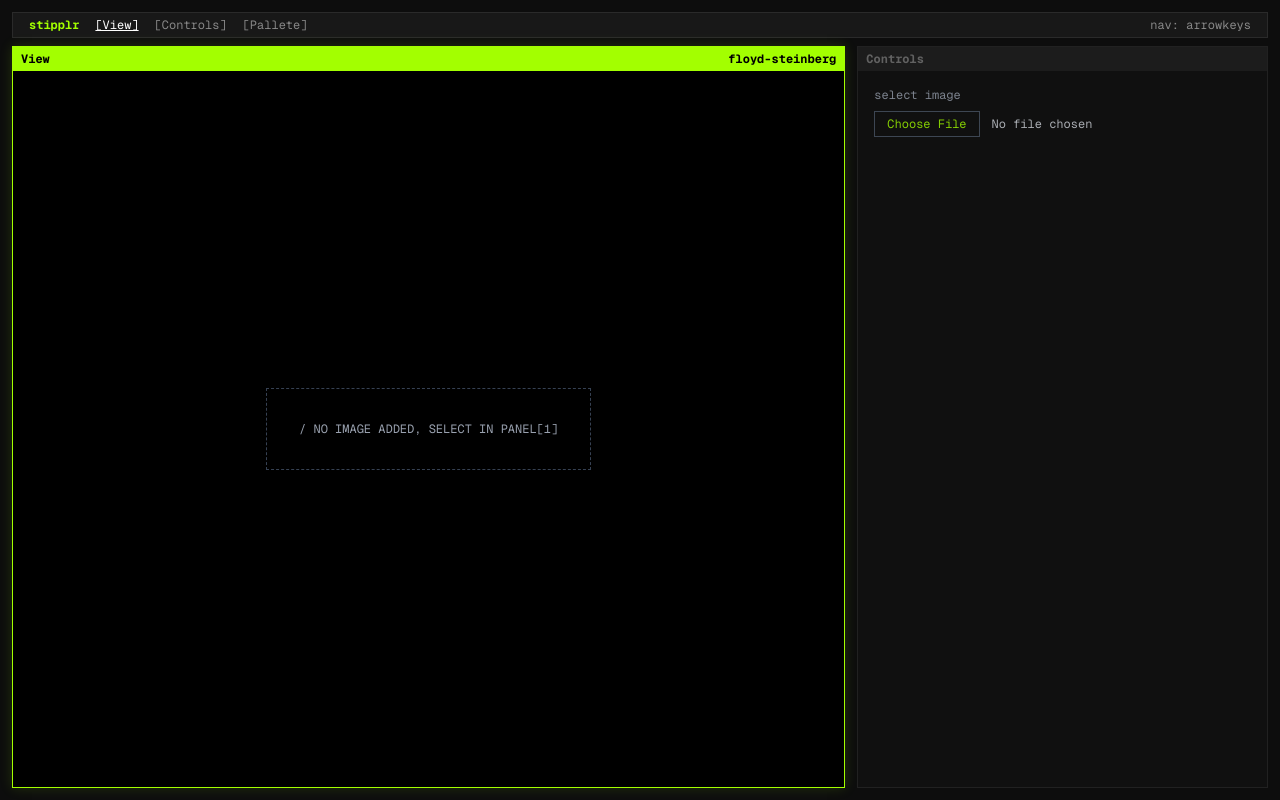
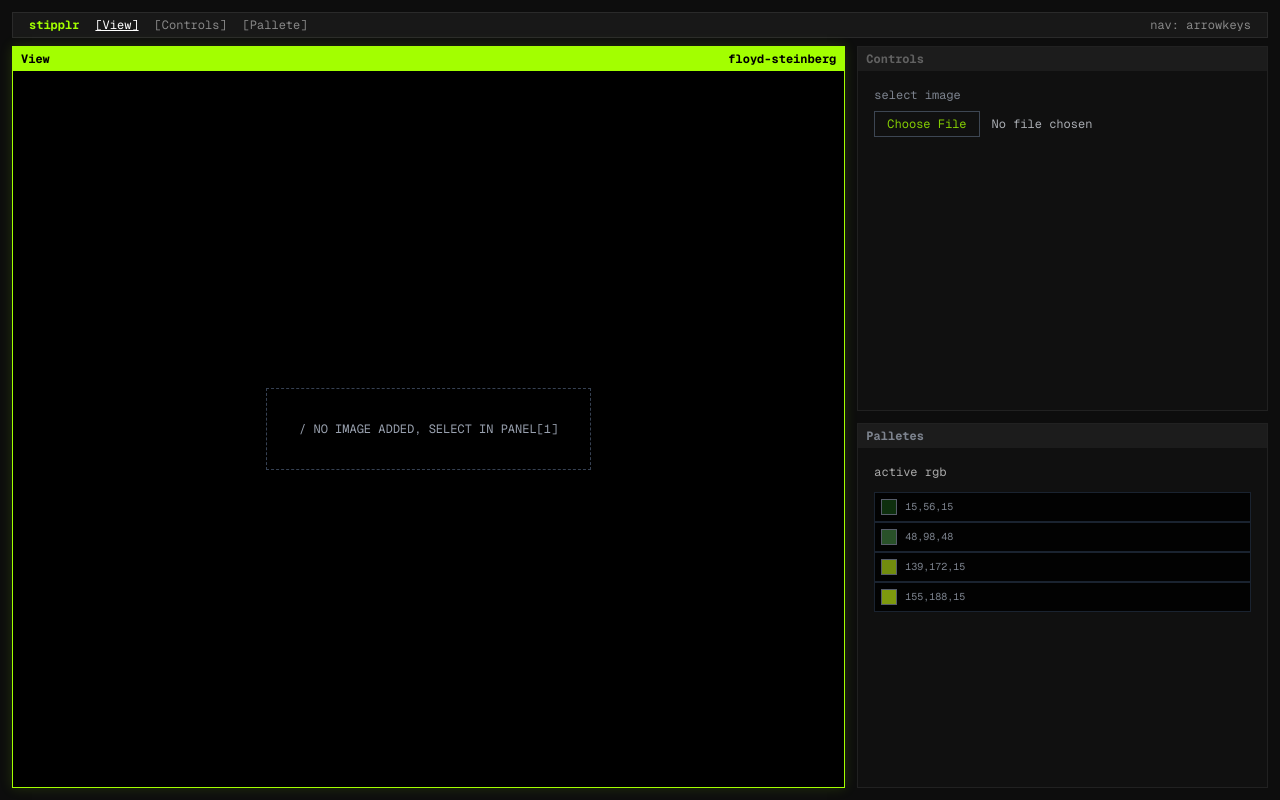
Before and after one commit to tuguldur0/stipplr, a Next.js app: page / in a window 1280 px wide. Built offline with nearby package versions, Linux system fonts and the light colour scheme.

Commit message:
finished ui for now.

```diff
--- a/src/app/page.js
+++ b/src/app/page.js
@@ -209,6 +209,47 @@ export default function Home() {
                   className="w-full text-xs text-gray-300 file:mr-3 file:py-1 file:px-3 file:border file:border-gray-600 file:bg-[1a1a1a] file:text-[#a3ff00] file:cursor-pointer hover:file:bg-[#252525]"
                 ></input>
               </div>
+              {imageSrc && (
+                <button
+                  onClick={handleExport}
+                  className="mt-2 border border-[#a3ff00] bg-[#a3ff00]/10 text-[#a3ff00] py-2 px-4 hover:bg-[#a3ff00] hover:text-black font-bold transition text-xs"
+                >
+                  Export PNG
+                </button>
+              )}
+            </div>
+          </div>
+          {/* 2nd, technically 3rd window */}
+          <div
+            onClick={() => setFocused(2)}
+            className={`flex-1 flex flex-col border transition-all duration-75 bg-[#111111] ${focused === 2 ? "border-[#a3ff00] shadow-[0_0_12px_rgba(163,255,0,0.15)]" : "border-[#262626] opacity-80"}`}
+          >
+            <div
+              className={`px-2 py-1 text-xs flex justify-between font-bold ${focused == 2 ? "bg-[#a3ff00] text-black" : "bg-[#202020] text-gray-400"}`}
+            >
+              <p>Palletes</p>
+            </div>
+
+            <div className="p-4 text-xs flex flex-col gap-3">
+              <p>active rgb</p>
+              <div>
+                {pallete.map((color, idx) => (
+                  <div
+                    key={idx}
+                    className="flex items-center gap-2 border border-gray-800 p-1.5 bg-black"
+                  >
+                    <div
+                      className="w-4 h-4 border border-gray-500"
+                      style={{
+                        backgroundColor: `rgb(${color[0]}, ${color[1]}, ${color[2]})`,
+                      }}
+                    />
+                    <p className="text-[10px] font-mono text-gray-400">
+                      {color.join(",")}
+                    </p>
+                  </div>
+                ))}
+              </div>
             </div>
           </div>
         </div>
```
